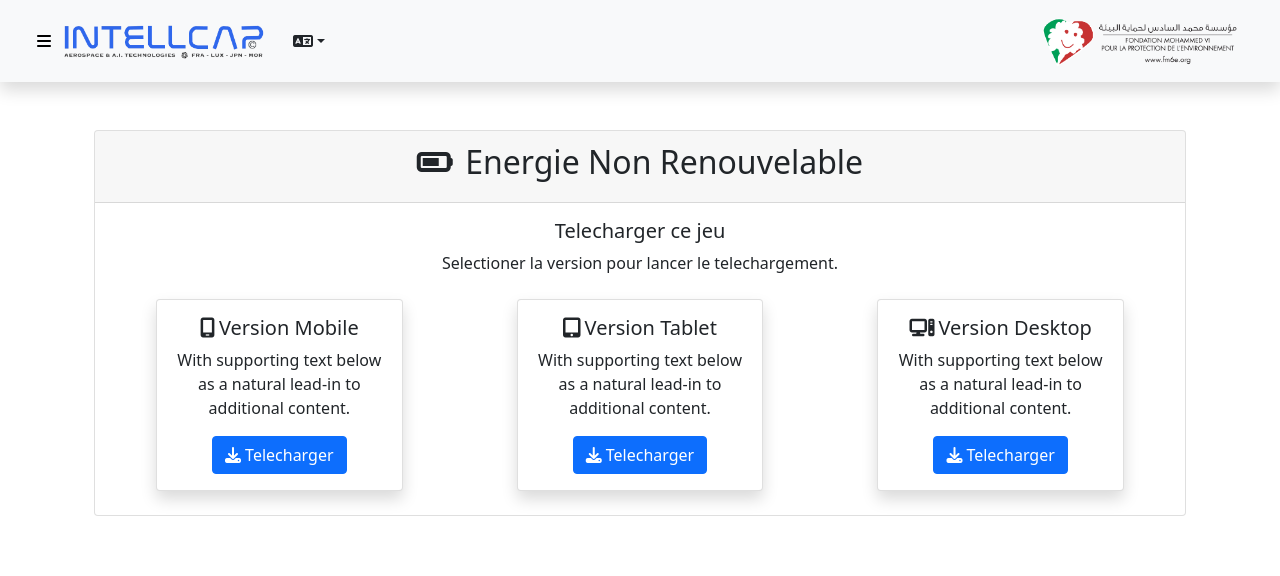
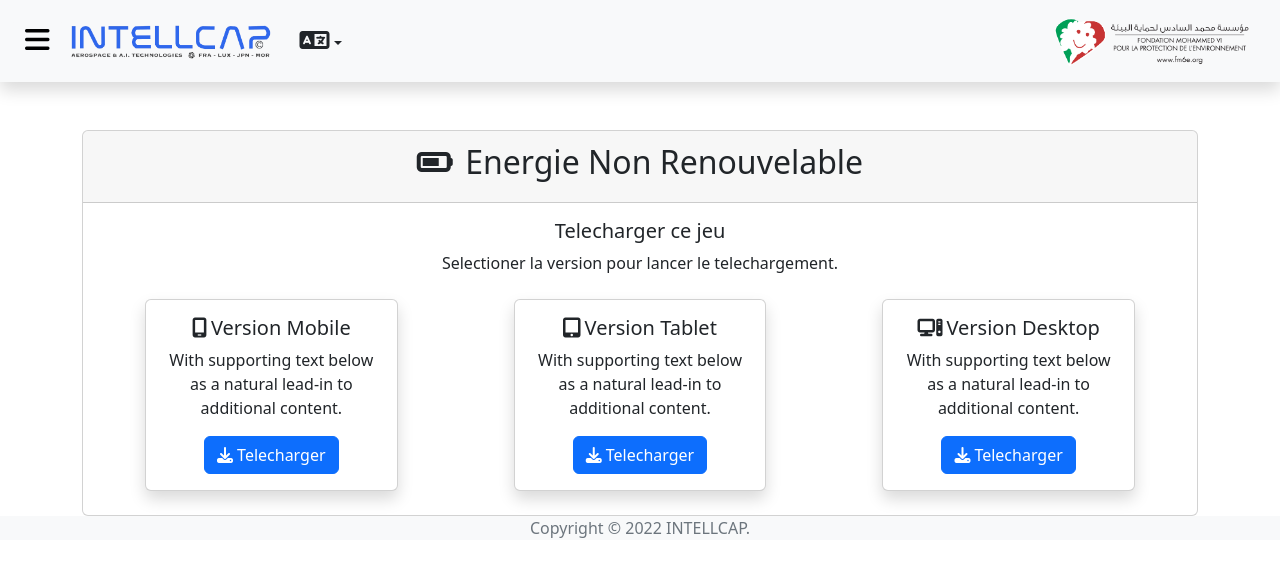
Before and after one commit to soufyen004/biodiversit--marine, a React (Create React App) app: page /EnergieNonRenouvelable in a window 1280 px wide. Shown: the top 576 px of the page. Built offline with nearby package versions, Linux system fonts and the light colour scheme.

Commit message:
'recode'

```diff
--- a/package.json
+++ b/package.json
@@ -6,13 +6,12 @@
     "@testing-library/jest-dom": "^5.16.4",
     "@testing-library/react": "^13.3.0",
     "@testing-library/user-event": "^13.5.0",
-    "bootstrap": "^5.1.3",
     "react": "^18.1.0",
-    "react-bootstrap": "^2.4.0",
     "react-dom": "^18.1.0",
-    "react-icons": "^4.4.0",
     "react-router-dom": "^6.3.0",
     "react-scripts": "5.0.1",
+    "react-tuby": "^0.1.22",
+    "react-video-js-player": "^1.1.1",
     "web-vitals": "^2.1.4"
   },
   "scripts": {
--- a/src/App.js
+++ b/src/App.js
@@ -3,6 +3,7 @@ import EnergieRenouvelable from "./components/EnergieRenouvelable";
 import EnergieNonRenouvelable from "./components/EnergieNonRenouvelable";
 import Main from "./pages/Main";
 import Home from "./pages/Home";
+import Footer from "./components/Footer";
 
 
 
@@ -18,6 +19,7 @@ function App() {
       <Route path="/EnergieRenouvelable" element={<EnergieRenouvelable/>}/>
       <Route path="/EnergieNonRenouvelable" element={<EnergieNonRenouvelable/>}/>
       </Routes>
+    <Footer/>
     </Router>
 
     </>
--- /dev/null
+++ b/src/components/Footer.jsx
@@ -0,0 +1,17 @@
+import React from 'react'
+
+function Footer() {
+  return (
+    <>
+        <footer class="bg-light w-100">
+            <div class="container">
+                <p class="text-muted text-center">
+                    Copyright © 2022 INTELLCAP.
+                </p>
+            </div>
+        </footer>
+    </>
+  )
+}
+
+export default Footer
--- a/src/components/Navbar.jsx
+++ b/src/components/Navbar.jsx
@@ -1,5 +1,4 @@
 import React from 'react'
-import { Navbar ,NavDropdown,Container,Nav} from 'react-bootstrap'
 import Logo from '../media/logo.png'
 import Intellcap from '../media/intellcap.png'
 import maFlag from '../media/ma_flag.png'
@@ -14,16 +13,16 @@ function RespNav() {
     <>
     <nav className="navbar navbar-expand-lg bg-light shadow">
       <div className="container-fluid">
-      <button class="btn btn-light me-auto fs-6" type="button" data-bs-toggle="offcanvas" data-bs-target="#offcanvasScrolling" aria-controls="offcanvasScrolling"><i class="fa-solid fa-bars"></i> </button>
+      <button class="btn btn-light me-2 fs-6" type="button" data-bs-toggle="offcanvas" data-bs-target="#offcanvasScrolling" aria-controls="offcanvasScrolling"><i class="fa-solid fa-bars fs-3"></i> </button>
           <Link to="/" className="navbar-brand img-fluid">
-            <img src={Intellcap} alt="Logo" width="200" class="d-inline-block p-0" />
+            <img src={Intellcap} alt="Logo" width="200" class="d-none d-md-inline-block p-0" />
           </Link>
           <a className="navbar-brand img-fluid p-0 d-lg-none" href="#">
             <img src={Logo} alt="" width="150" class="d-inline-block p-0" />
           </a>
           <div class="dropdown dropdown-menu-end d-flex mx-2 ms-auto">
             <button class="btn btn-transparent dropdown-toggle ms-auto" type="button" id="dropdownMenu2" data-bs-toggle="dropdown" aria-expanded="false">
-              <i className='fa-solid fa-language'></i>
+              <i className='fa-solid fa-language fs-4'></i>
             </button>
             <ul class="dropdown-menu dropdown-menu-end">
               <li><button class="dropdown-item text-center" type="button"><img width={'20px'} src={maFlag}/> AR</button></li>
--- a/src/components/Offcanvas.jsx
+++ b/src/components/Offcanvas.jsx
@@ -26,11 +26,11 @@ function Offcanvas() {
         <div id="panelsStayOpen-collapseOne" class="accordion-collapse collapse show" aria-labelledby="panelsStayOpen-headingOne">
             <div class="accordion-body">
                 <ul class="list-group">
-                    <Link className='nav-link p-0 mt-2' to="/EnergieRenouvelable">
-                        <li class="list-group-item"><i class="fa-solid fa-car-battery"></i> Energie Renouvelable</li>
+                    <Link  href="#" className='nav-link p-0 mt-2' to="/EnergieRenouvelable">
+                        <li  data-bs-dismiss="offcanvas" class="list-group-item"><i class="fa-solid fa-car-battery"></i> Energie Renouvelable</li>
                     </Link>
                     <Link className='nav-link p-0 mt-2' to="/EnergieNonRenouvelable">
-                        <li class="list-group-item"><i class="fa-solid fa-battery-three-quarters"></i> Energie Non Renouvelable</li>
+                        <li  data-bs-dismiss="offcanvas" class="list-group-item"><i class="fa-solid fa-battery-three-quarters"></i> Energie Non Renouvelable</li>
                     </Link>
                 </ul>
             </div>
--- /dev/null
+++ b/src/components/Player.jsx
@@ -0,0 +1,20 @@
+import React from 'react'
+import { Player } from "react-tuby";
+import "react-tuby/css/main.css";
+import video from '../media/video1.mp4'
+
+
+function VideoPlayer() {
+  return (
+    <div className="flex w-100 justify-content-center">
+
+    <div className='rounded m-auto w-50 shadow bg-black p-2'>
+        <Player src={video} autoplay>
+        </Player>
+    </div>
+
+    </div>
+  )
+}
+
+export default VideoPlayer
--- a/src/index.js
+++ b/src/index.js
@@ -1,7 +1,6 @@
 import React from 'react';
 import ReactDOM from 'react-dom/client';
 import App from './App';
-import 'bootstrap/dist/css/bootstrap.min.css';
 
 
 const root = ReactDOM.createRoot(document.getElementById('root'));
--- a/src/pages/Home.js
+++ b/src/pages/Home.js
@@ -1,10 +1,13 @@
 import React from 'react'
 import Hero from '../components/Hero'
+import VideoPlayer from '../components/Player'
+
 
 function Home() {
   return (
     <div>
         <Hero/>
+        <VideoPlayer/>
     </div>
   )
 }
```
Also changed, not shown: 2 other files (tests, documents, lock files or other folders).
